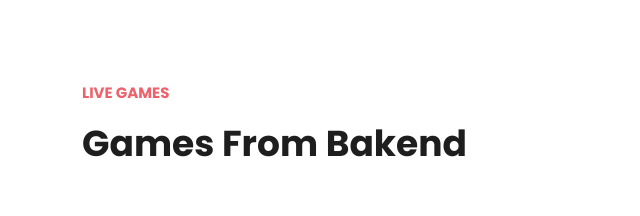
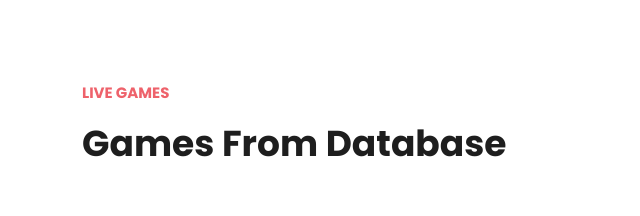
Before and after one commit to th-252/lugx-gaming, a website: page lugx-frontend/index.html in a window 1280 px wide. Shown: the part 920-1136 px from the top of the page, without its empty margins (0-640 px from the left). Drawn offline with nearby package versions, Linux system fonts and the light colour scheme; no server answers.

Commit message:
Update index.html

```diff
--- a/lugx-frontend/index.html
+++ b/lugx-frontend/index.html
@@ -77,7 +77,7 @@
           <div class="col-lg-12">
             <div class="section-heading">
               <h6>Live Games</h6>
-              <h2>Games from Bakend</h2>
+              <h2>Games from Database</h2>
             </div>
             <div id="game-list" class="row">
               <p>Loading games...</p>
```
